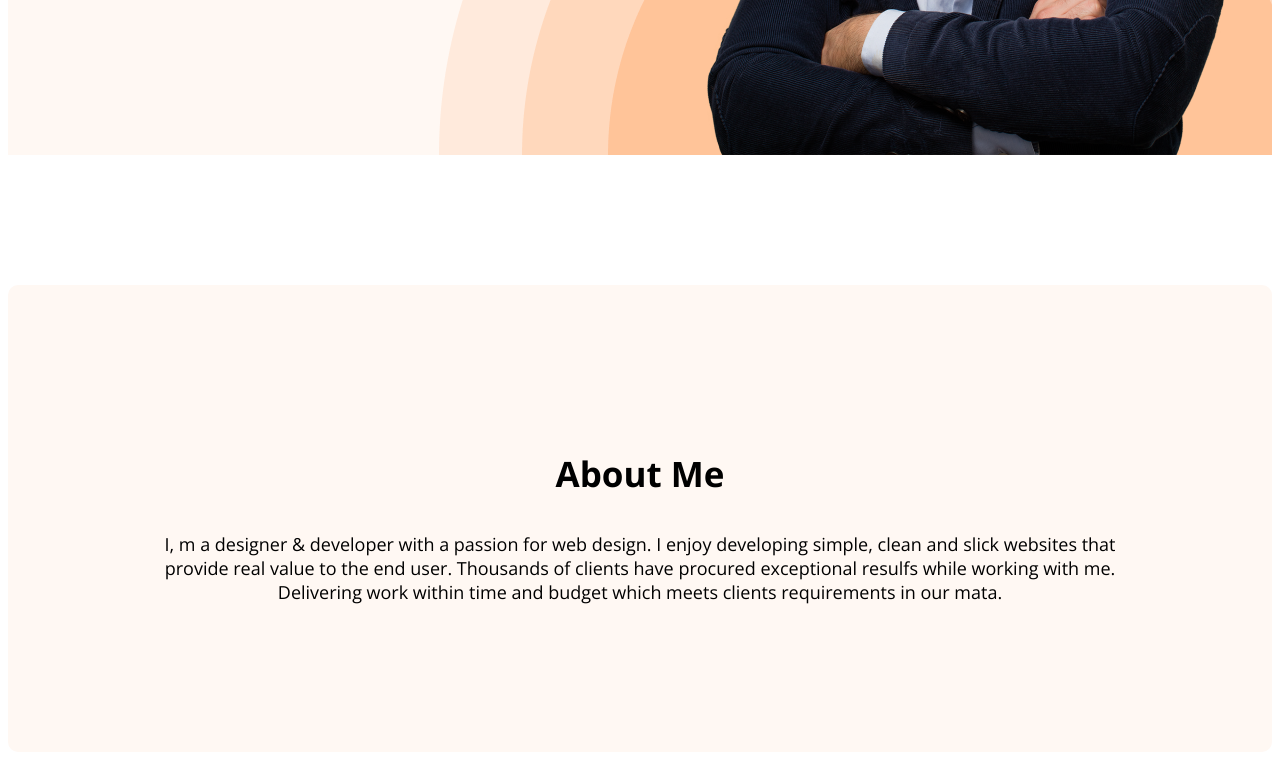
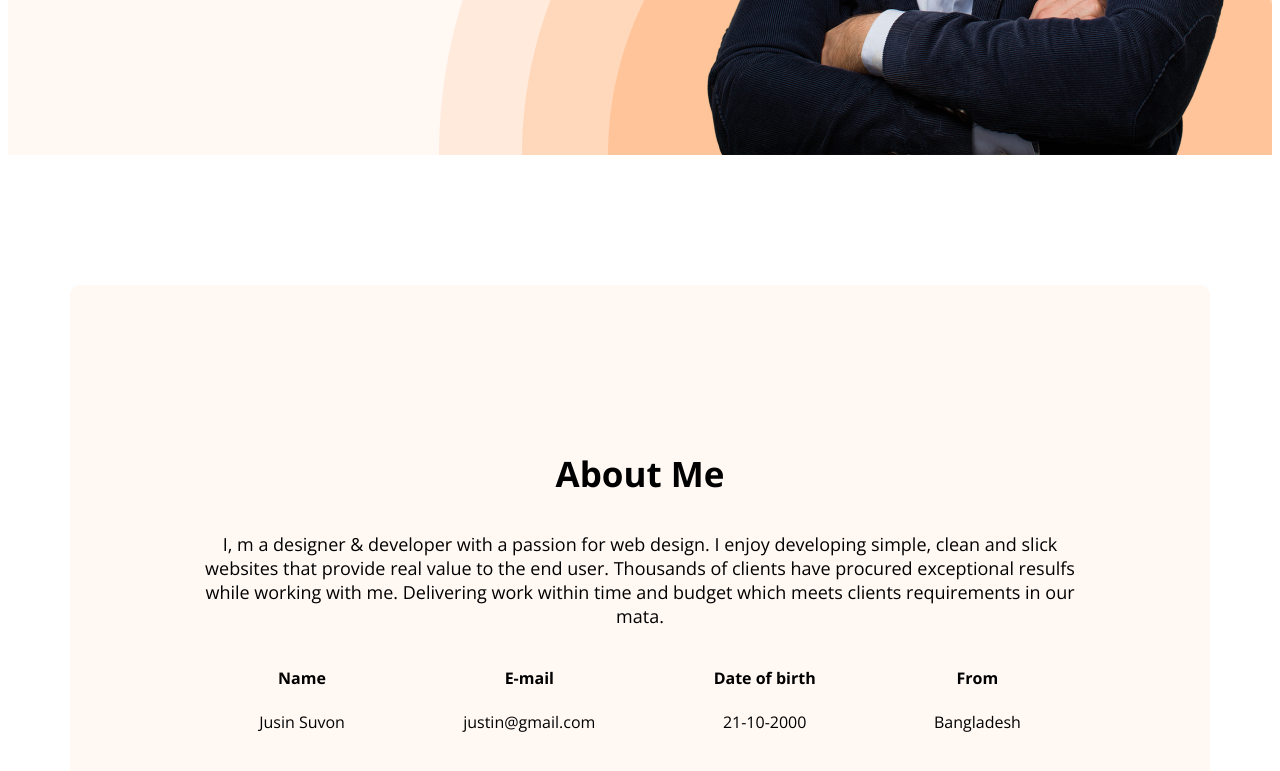
Before and after one commit to suvon4d/Assignment-1-New-Year-Misson, a plain HTML site: page index.html in a window 1280 px wide. Shown: the part 710-1481 px from the top of the page. Drawn offline with nearby package versions, Linux system fonts and the light colour scheme.

Commit message:
added full section

```diff
--- a/index.html
+++ b/index.html
@@ -34,6 +34,24 @@
         <section class="abot">
             <h3 class="secton-title">About Me</h3>
             <p class="secion-pragrape">I, m a designer & developer with a passion for web design. I enjoy developing simple, clean and slick websites that provide real value to the end user. Thousands of clients have procured exceptional resulfs while working with me. Delivering work within time and budget which meets clients requirements in our mata.</p>
+            <div class="about-info-container">
+                <div class="about-info">
+                    <h4 class="info-titli">Name</h4>
+                    <p class="info-descreption">Jusin Suvon</p>
+                </div>
+                <div class="about-info">
+                    <h4 class="info-titli">E-mail</h4>
+                    <p class="info-descreption">justin@gmail.com</p>
+                </div>
+                <div class="about-info">
+                    <h4 class="info-titli">Date of birth</h4>
+                    <p class="info-descreption">21-10-2000</p>
+                </div>
+                <div class="about-info">
+                    <h4 class="info-titli">From</h4>
+                    <p class="info-descreption">Bangladesh</p>
+                </div>
+            </div>
         </section>
     </main>
     <footer>
--- a/style/portfolio.css
+++ b/style/portfolio.css
@@ -78,6 +78,11 @@ background-position: bottom right;
     width: 584px;
 height: 676px;
 }
+/* man section style */
+main{
+    max-width: 1140px;
+    margin: 0 auto;
+}
 /* about section style */
 .abot{
     padding: 130px;
@@ -91,3 +96,13 @@ height: 676px;
     font-size: 18px;
     font-weight: 400;
 }
+.about-info-container{
+    display: flex;
+    justify-content: space-around;
+}
+.about-info{
+    text-align: center;
+}
+.info-descreption{
+    font-weight: 800px;
+}
```
